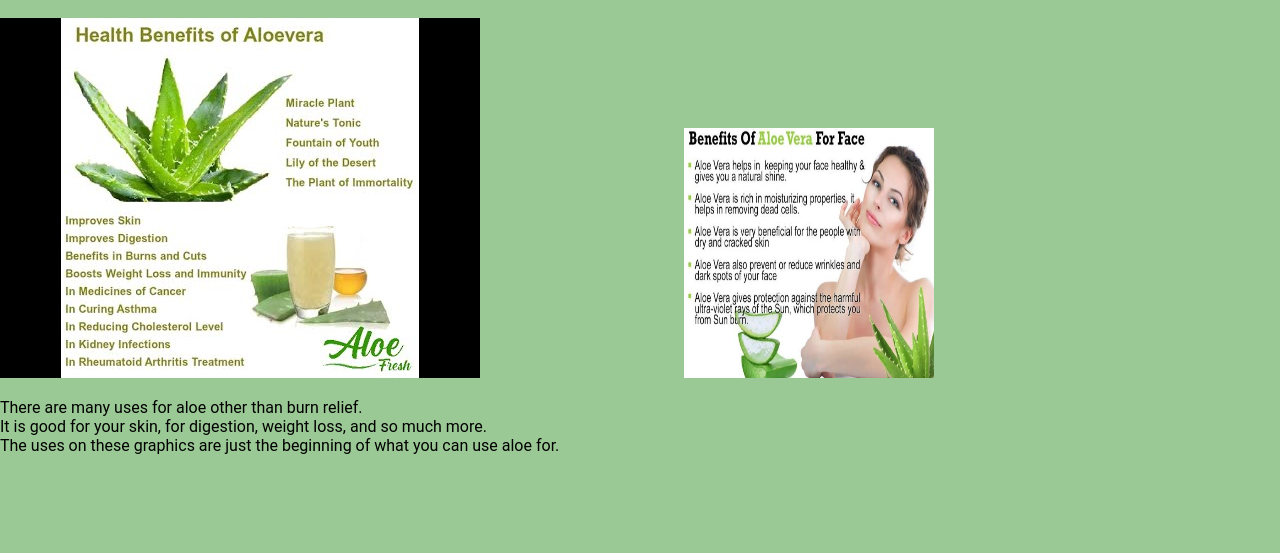
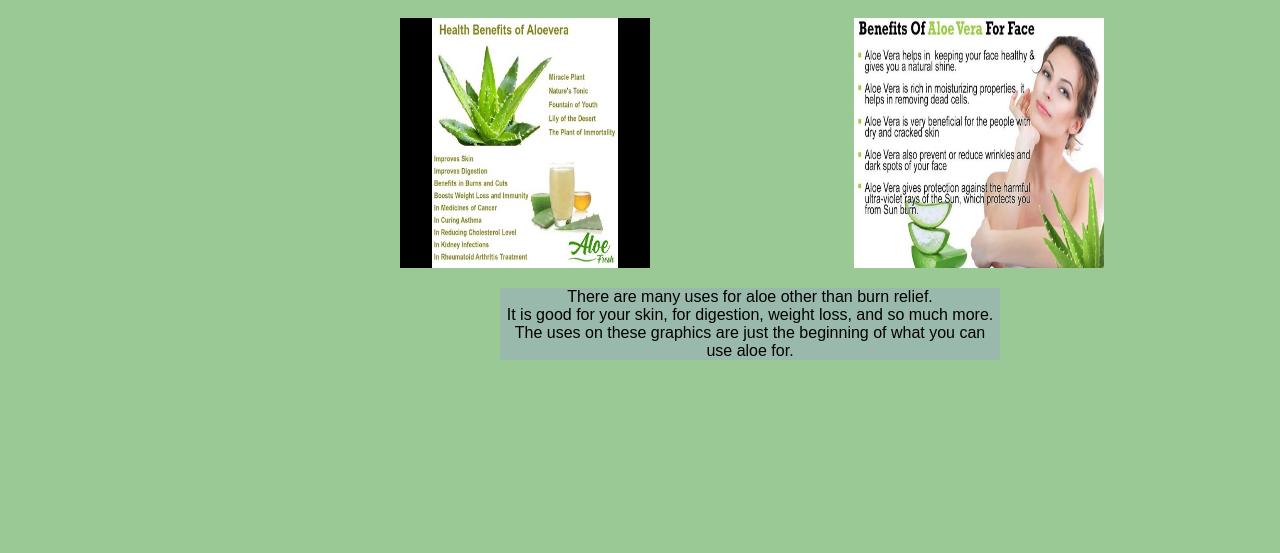
Before and after one commit to ruthmoreau/wdd130, a plain HTML site: page MoreauFamilyAloes/usesforaloe.html in a window 1280 px wide. Shown: the part 174-727 px from the top of the page. Drawn offline with Linux system fonts and the light colour scheme; a web font is replaced by a local one.

Commit message:
uses css

```diff
--- a/MoreauFamilyAloes/styles/style.css
+++ b/MoreauFamilyAloes/styles/style.css
@@ -60,6 +60,25 @@ nav {
     margin-left: 200px;
 }
 .soloaloe-card p{
+    font-family: 'Rock Salt', Arial, sans-serif;
+    text-align: center;
+    margin-left: 500px;
+    background-color: #98B9AB;
+    box-sizing: border-box;
+    width: 500px;
+}
+.usesaloecard-img{
+    width: 250px;
+    height: 250px;
+    margin-left: 400px;
+    margin-right: 100px;
+}
+.aloeuseicon{
+    width: 250px;
+    height: 250px;
+    margin-left: 100px;
+}
+.usesforaloe-grid p{
     font-family: 'Rock Salt', Arial, sans-serif;
     text-align: center;
     margin-left: 500px;
--- a/MoreauFamilyAloes/usesforaloe.html
+++ b/MoreauFamilyAloes/usesforaloe.html
@@ -28,7 +28,7 @@
         <main class="usesforaloe-grid">
         <section class="usesaloe-card">
             <img class="usesaloecard-img" src="images/healing.jpg" alt="Uses for Aloes">
-            <img class="aloeicon" src="images/healingface.jpg" alt="Uses for Aloes">
+            <img class="aloeuseicon" src="images/healingface.jpg" alt="Uses for Aloes">
             <p>There are many uses for aloe other than burn relief. <br>It is good for your skin, for digestion, weight loss, and so much more. <br>The uses on these graphics are just the beginning of what you can use aloe for.</p>
         </section>
         </main>
```
